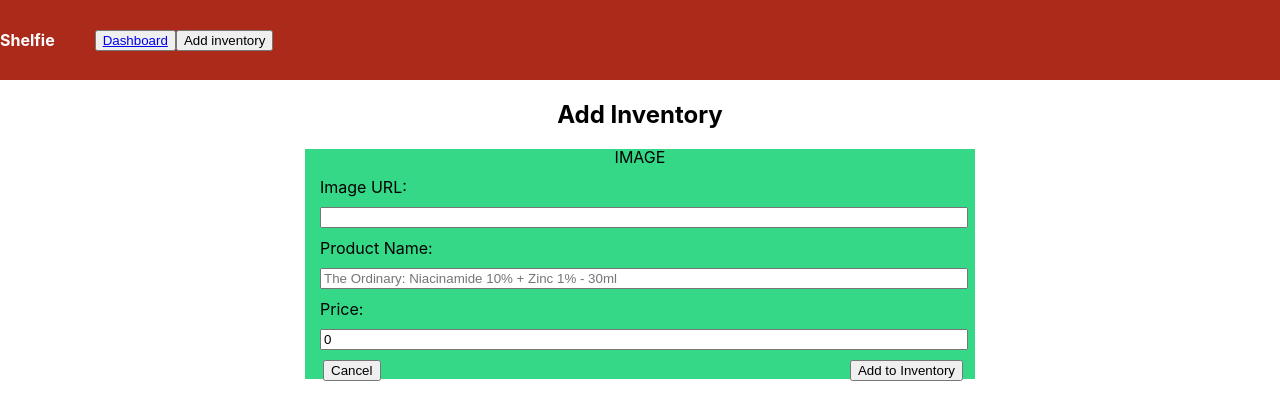
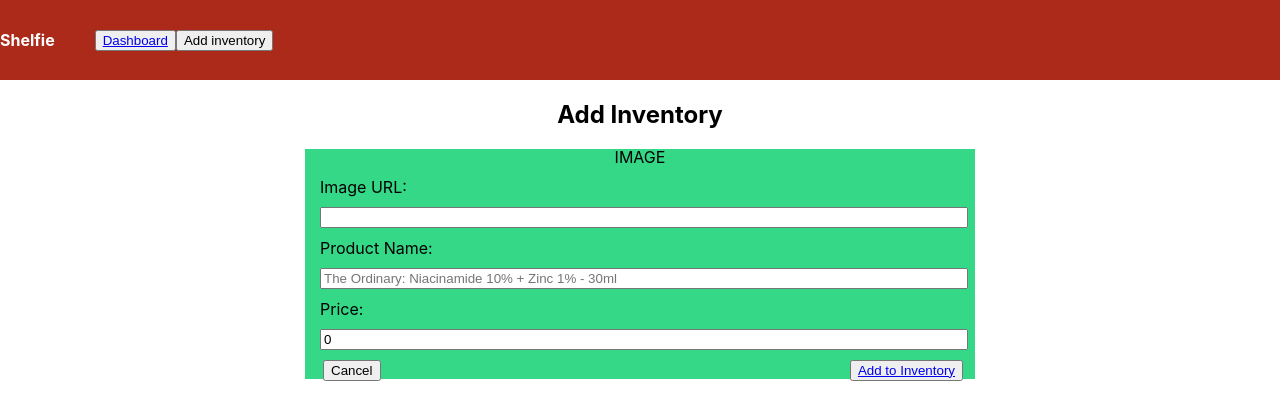
Before and after one commit to tramynn/shelfie, a React (Create React App) app: page /#/addinventory in a window 1280 px wide. Shown: the top 420 px of the page. Built offline with nearby package versions, Linux system fonts and the light colour scheme.

Commit message:
moved handle submit event to button and added routing to dashboard

```diff
--- a/src/Components/Form/Form.js
+++ b/src/Components/Form/Form.js
@@ -1,5 +1,7 @@
 import React, { Component } from "react";
 import axios from "axios";
+// import Dashboard from "../Dashboard/Dashboard";
+import { Link } from "react-router-dom";
 import "./Form.css";
 
 class Form extends Component {
@@ -41,7 +43,6 @@ class Form extends Component {
 
   cancelForm = () => {
     this.setState({
-      image: "",
       imageURL: "",
       productName: "",
       price: ""
@@ -56,7 +57,7 @@ class Form extends Component {
           <h1>Add Inventory</h1>
         </header>
         <main className="Form-main">
-          <form className="Form-add" onSubmit={this.handleSubmit}>
+          <form className="Form-add">
             <picture className="Image-view">IMAGE</picture>
             <section className="Inputs-Container">
               <div className="Inputs">
@@ -86,7 +87,10 @@ class Form extends Component {
             <div className="From-buttons-container">
               <section className="Form-buttons">
                 <button onClick={this.cancelForm}>Cancel</button>
-                <button type="submit">Add to Inventory</button>
+                {/* button handles event first (use onClick) and then it links to the page */}
+                <button onClick={this.handleSubmit}>
+                  <Link to="/">Add to Inventory</Link>
+                </button>
               </section>
             </div>
           </form>
--- a/src/Components/Product/Product.js
+++ b/src/Components/Product/Product.js
@@ -7,8 +7,9 @@ class Product extends Component {
       return (
         <div key={index}>
           <ul>
-            <li>{product.imageURL}</li>
-            <li>{product.productName}</li>
+            {/* When calling data from back-end, must make sure its the same naming convention from the database */}
+            <li>{product.image_url}</li>
+            <li>{product.product_name}</li>
             <li>{product.price}</li>
           </ul>
         </div>
```
